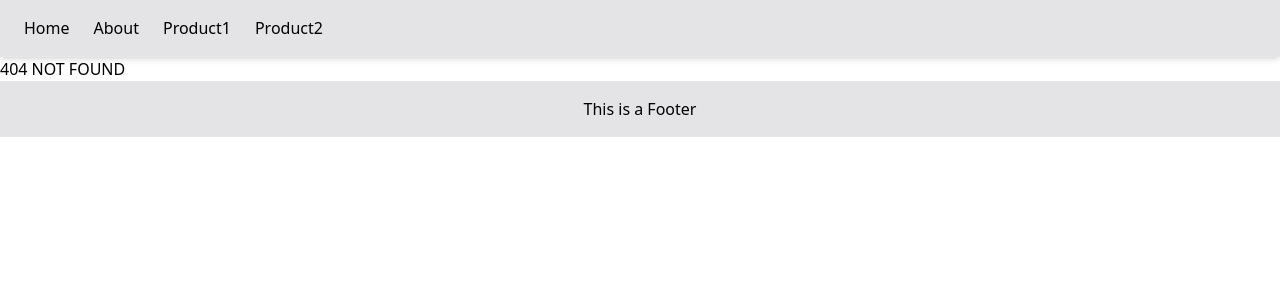
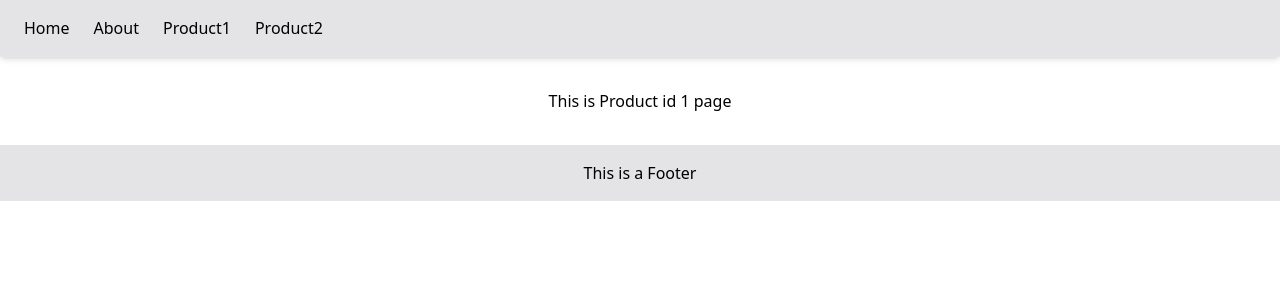
Before and after one commit to soAcademy/workshop-state-and-event, a React (Create React App) app: page /product/1 in a window 1280 px wide. Before the commit this address had no page. Shown: the top 300 px of the page. Built offline with nearby package versions, Linux system fonts and the light colour scheme.

Commit message:
feat: do workshop route with param

```diff
--- a/src/App.js
+++ b/src/App.js
@@ -5,6 +5,7 @@ import About from "./Pages/About";
 import Footer from "./Components/Footer";
 import Product1 from "./Pages/Product1";
 import Product2 from "./Pages/Product2";
+import Product from "./Pages/Product";
 
 // import Event1 from "./Events/Event1";
 // import Event2 from "./Events/Event2";
@@ -78,10 +79,16 @@ const App = () => (
     <Routes>
       <Route exact path="/" element={<Home title={"Hi there"} />} />
       <Route exact path="about" element={<About />} />
+
+      <Route path="product">
+        <Route path=":productId" element={<Product />} />
+      </Route>
+
       <Route exact path="products">
         <Route exact path="product1" element={<Product1 />} />
         <Route exact path="product2" element={<Product2 />} />
       </Route>
+
       <Route exact path="*" element={<>404 NOT FOUND</>} />
     </Routes>
     <Footer />
--- /dev/null
+++ b/src/Pages/Product.js
@@ -0,0 +1,15 @@
+import { useParams } from "react-router-dom";
+
+const Product = () => {
+  const { productId } = useParams();
+
+  return (
+    <>
+      <div className="text-center m-4 p-4">
+        <p>This is Product id {productId} page</p>
+      </div>
+    </>
+  );
+};
+
+export default Product;
```
